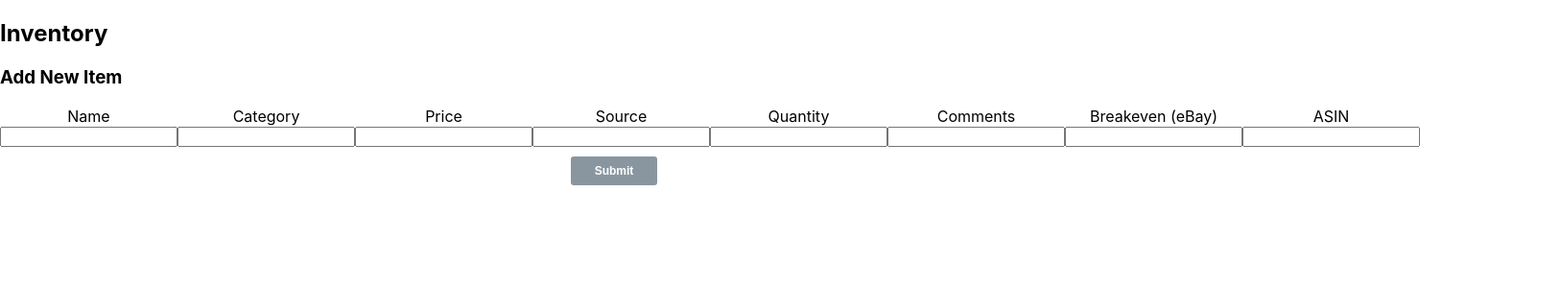
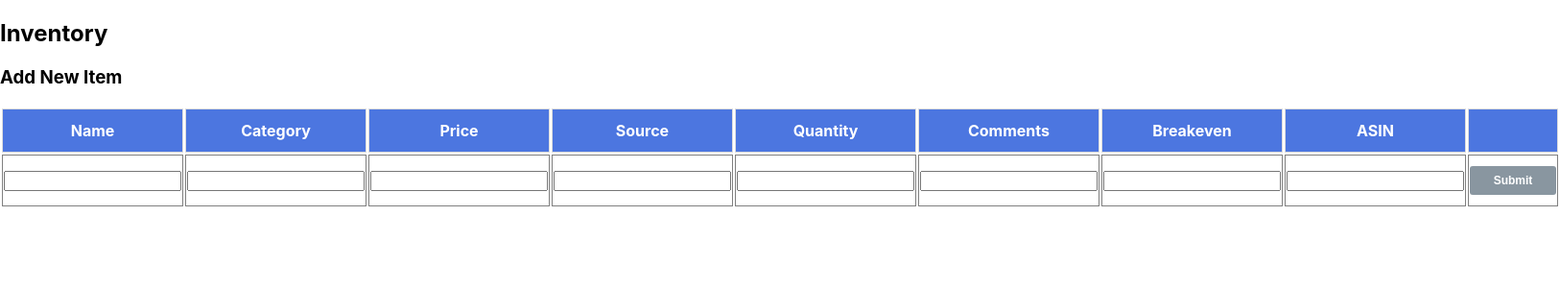
Before and after one commit to sunnybakalov/inventory-fe, a React (Create React App) app: page / in a window 1280 px wide. Shown: the top 300 px of the page at 96% size, 1626 px wide, since content can reach past the window. Built offline with nearby package versions, Linux system fonts and the light colour scheme.

Commit message:
added the input fields to the table

```diff
--- a/src/components/ItemsTable.jsx
+++ b/src/components/ItemsTable.jsx
@@ -1,10 +1,10 @@
 import React from 'react';
 import styled from 'styled-components';
+import { SubmitButton } from '../components/Buttons';
 
-const ItemsTable = (props) => {
+const ItemsTable = ({ handleInput, handleSubmit, rows }) => {
   return (
     <Table>
-      {props.rows.length > 0 &&
       <Row>
         <TableHeading>Name</TableHeading>
         <TableHeading>Category</TableHeading>
@@ -14,9 +14,40 @@ const ItemsTable = (props) => {
         <TableHeading>Comments</TableHeading>
         <TableHeading>Breakeven</TableHeading>
         <TableHeading>ASIN</TableHeading>
+        <TableHeading></TableHeading>
       </Row>
-      }
-      {props.rows ? props.rows.map(item => {
+      <Row>
+        <TableData>
+          <input onChange={e => handleInput(e, 'name')} />
+        </TableData>
+        <TableData>
+          <input onChange={e => handleInput(e, 'category')} />
+        </TableData>
+        <TableData>
+          <input onChange={e => handleInput(e, 'price')} />
+        </TableData>
+        <TableData>
+          <input onChange={e => handleInput(e, 'source')} />
+        </TableData>
+        <TableData>
+          <input onChange={e => handleInput(e, 'quantity')} />
+        </TableData>
+        <TableData>
+          <input onChange={e => handleInput(e, 'comments')} />
+        </TableData>
+        <TableData>
+          <input onChange={e => handleInput(e, 'breakeven')} />
+        </TableData>
+        <TableData>
+          <input onChange={e => handleInput(e, 'asin')} />
+        </TableData>
+        <TableData>
+          <SubmitButton onClick={handleSubmit}>
+            Submit
+          </SubmitButton>
+        </TableData>
+      </Row>
+      {rows ? rows.map(item => {
         return (
           <Row>
             <TableData>{item.name}</TableData>
@@ -27,6 +58,7 @@ const ItemsTable = (props) => {
             <TableData>{item.comments}</TableData>
             <TableData>{item.breakeven}</TableData>
             <TableData>{item.asin}</TableData>
+            <TableData><button>Click Me</button></TableData>
           </Row>
         );
       }) : '' }
--- a/src/screens/Home.jsx
+++ b/src/screens/Home.jsx
@@ -90,15 +90,15 @@ const Home = () => {
         <h1>Inventory</h1>
       </nav>
       <h3>Add New Item</h3>
-      <ItemInput
+      {/* <ItemInput
         handleInput={handleInput}
       />
       <ButtonContainer>
         <SubmitButton onClick={e => handleSubmit(e)}>
           Submit
         </SubmitButton>
-      </ButtonContainer>
-      <ItemsTable rows={rows}/>
+      </ButtonContainer> */}
+      <ItemsTable rows={rows} handleInput={handleInput} handleSubmit={handleSubmit} />
     </>
   );
 };
```
Also changed, not shown: 1 other file (tests, documents, lock files or other folders). Lines whose indentation alone changed are shown as unchanged.
